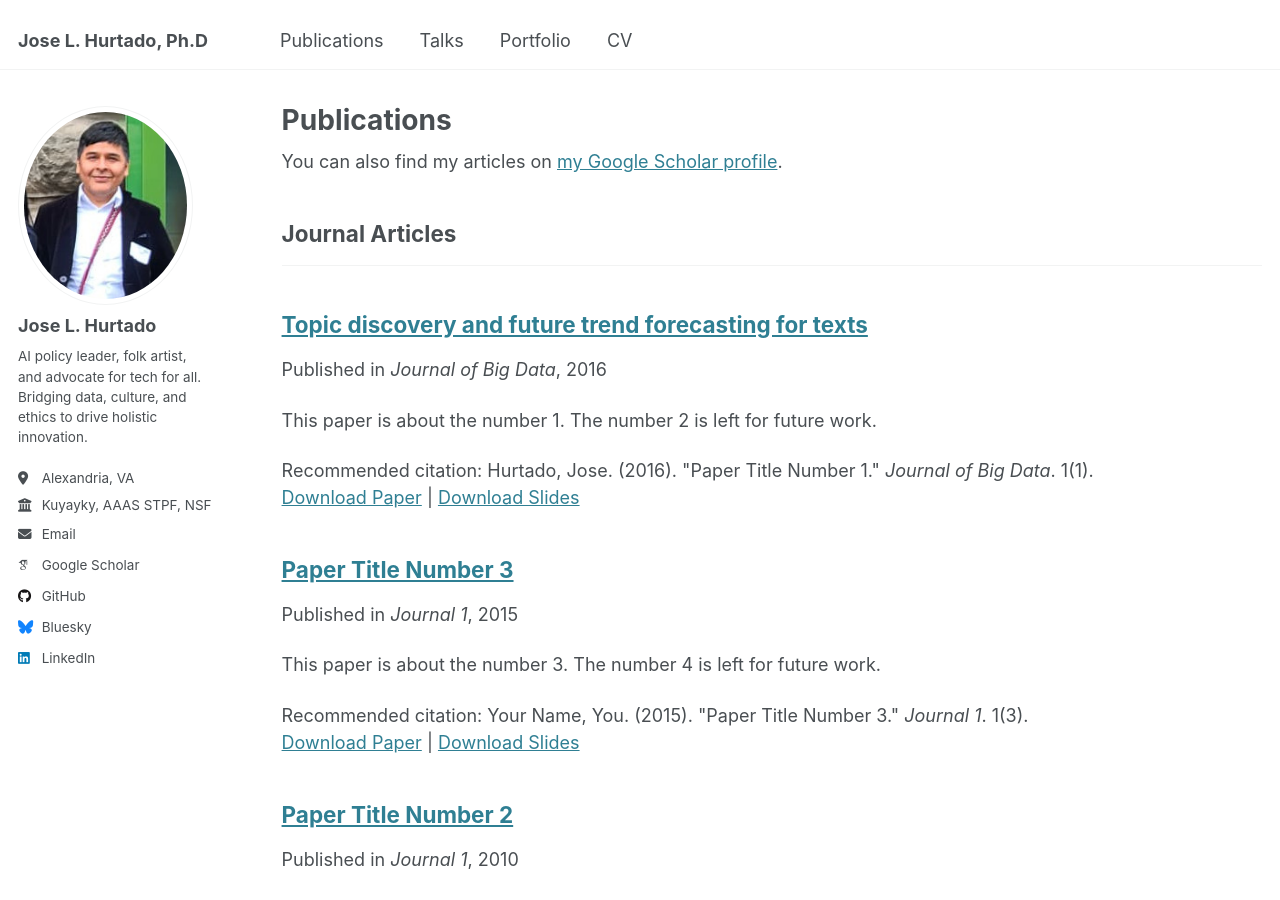
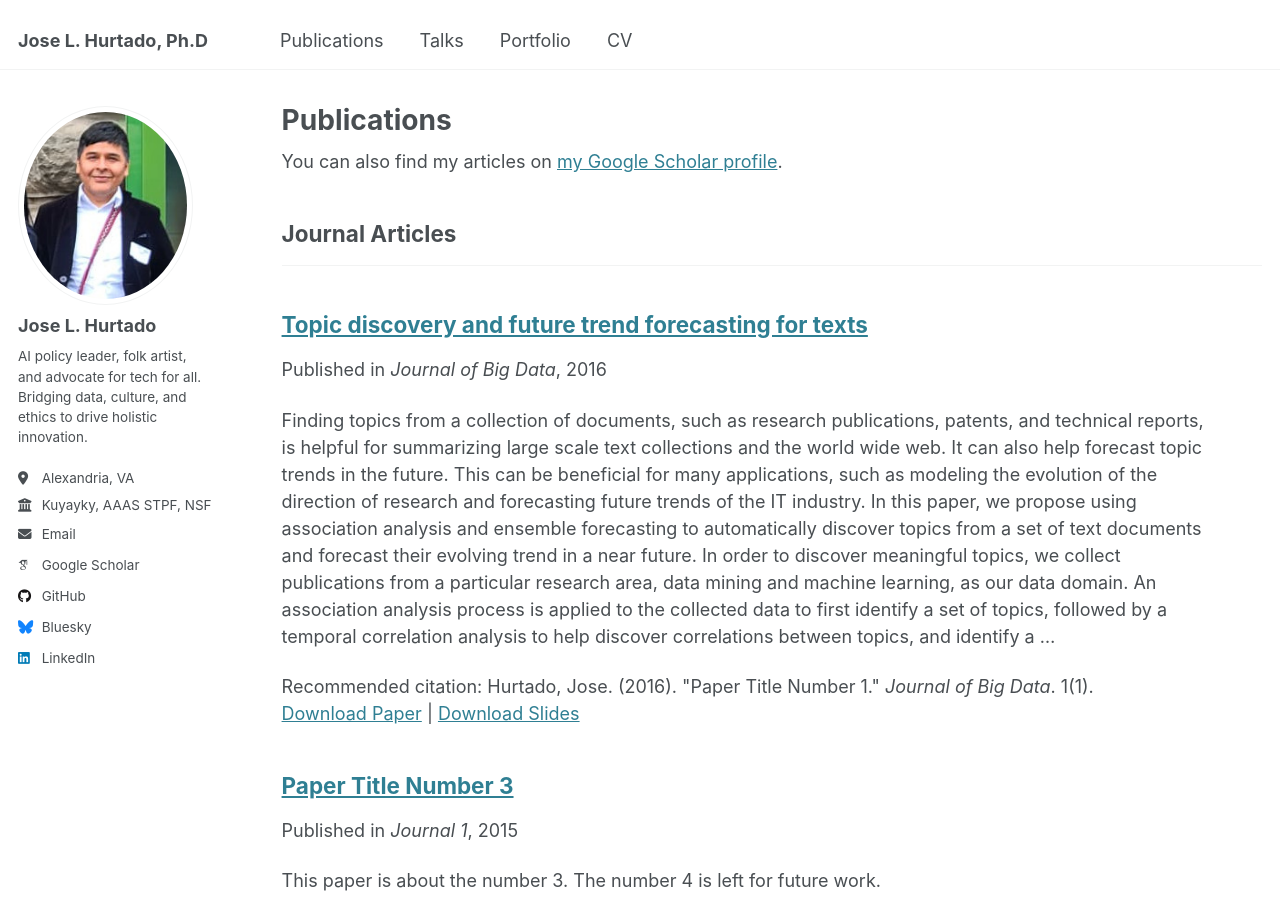
Before and after one commit to inkatown/inkatown.github.io, a Jekyll site: the page built from _pages/publications.html, in a window 1280 px wide and 900 px high. Built offline with Jekyll 4.4.1, drawn with Linux system fonts in a browser that asks for light colours; some web fonts are replaced.

Commit message:
Update 2009-10-01-paper-title-number-1.md

```diff
--- a/_publications/2009-10-01-paper-title-number-1.md
+++ b/_publications/2009-10-01-paper-title-number-1.md
@@ -3,7 +3,7 @@ title: "Topic discovery and future trend forecasting for texts"
 collection: publications
 category: manuscripts
 permalink: /publication/2009-10-01-paper-title-number-1
-excerpt: 'This paper is about the number 1. The number 2 is left for future work.'
+excerpt: 'Finding topics from a collection of documents, such as research publications, patents, and technical reports, is helpful for summarizing large scale text collections and the world wide web. It can also help forecast topic trends in the future. This can be beneficial for many applications, such as modeling the evolution of the direction of research and forecasting future trends of the IT industry. In this paper, we propose using association analysis and ensemble forecasting to automatically discover topics from a set of text documents and forecast their evolving trend in a near future. In order to discover meaningful topics, we collect publications from a particular research area, data mining and machine learning, as our data domain. An association analysis process is applied to the collected data to first identify a set of topics, followed by a temporal correlation analysis to help discover correlations between topics, and identify a …'
 date: 2016-4-14
 venue: 'Journal of Big Data'
 slidesurl: ''
```
